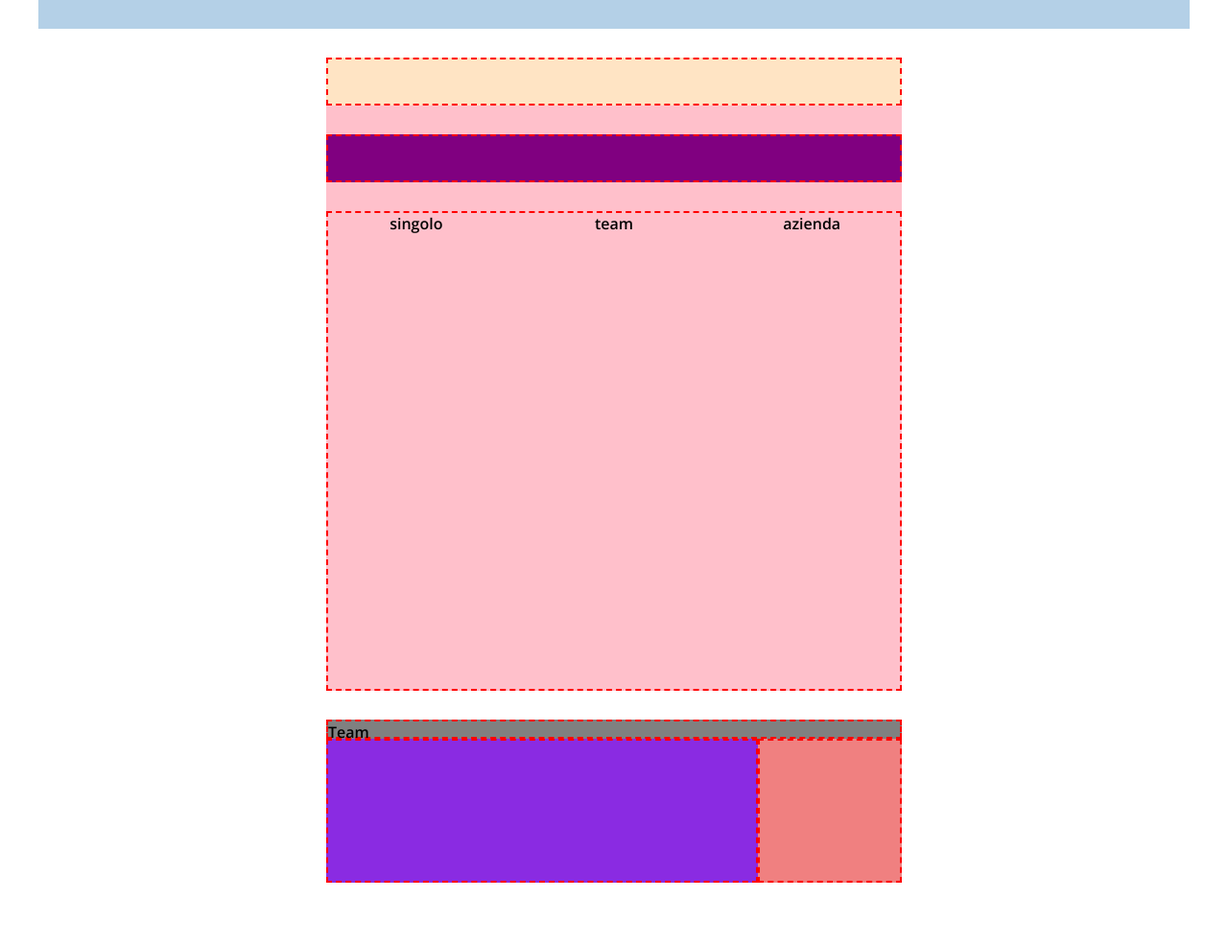
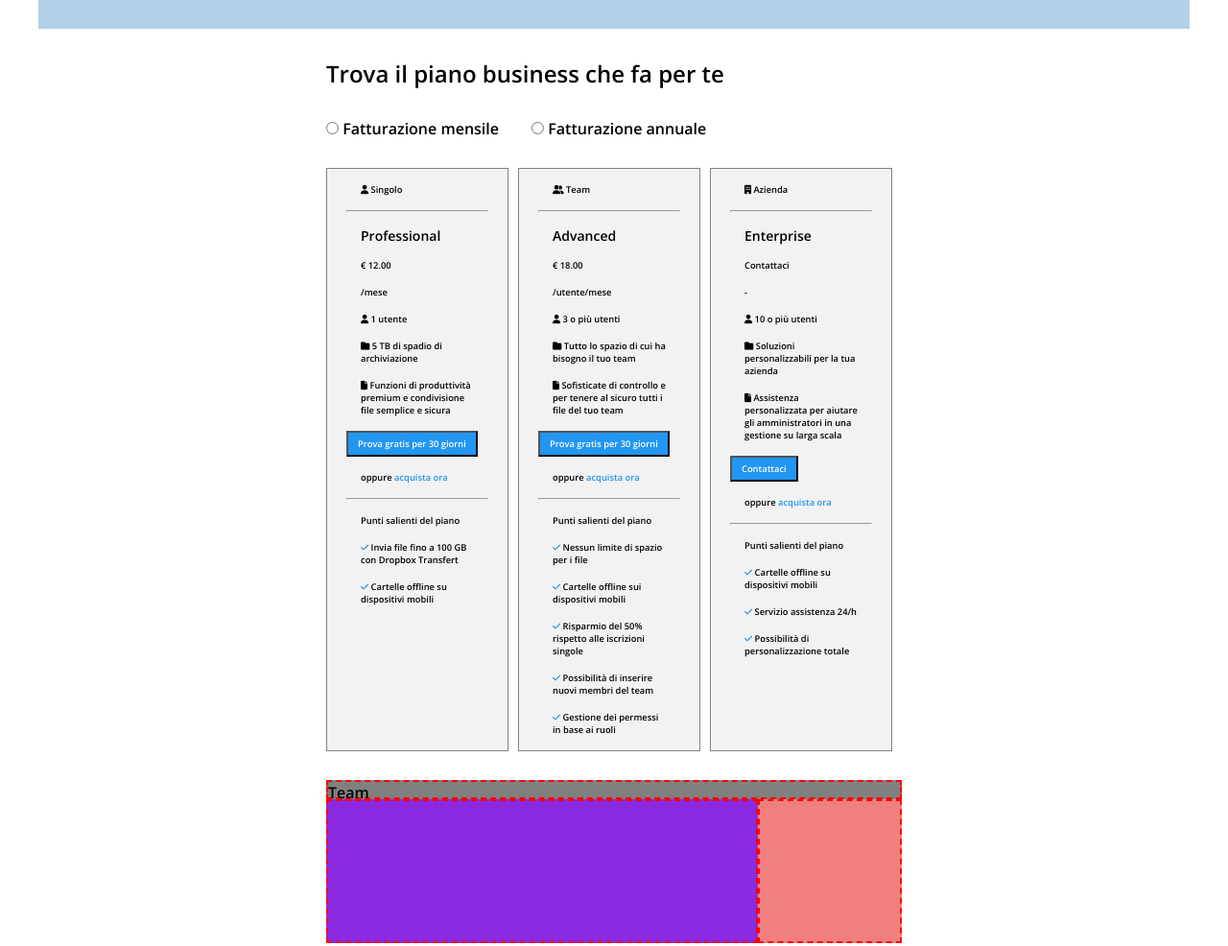
Before and after one commit to Alessiovinci87/htmlcss-dropbox, a plain HTML site: page index.html in a window 1280 px wide. Shown: the part 520-1506 px from the top of the page at 96% size. Drawn offline with nearby package versions, Linux system fonts and the light colour scheme.

Commit message:
Inserita prima parte main top

```diff
--- a/css/style.css
+++ b/css/style.css
@@ -139,47 +139,58 @@ h1{
 main top
 */
 
-.main-top{
-    background-color: pink;
-}
 
 .column-main-top {
 
 }
 
 .title-main-top{
-    height: 50px;
-    background-color: bisque;
+    text-align: left;
     margin-top: 30px;
-    border: 2px dashed red;
+
 }
 
 .radio-main-top{
-    height: 50px;
-    background-color: purple;
     margin: 30px 0;
-    border: 2px dashed red;
 }
 
-.column-main-top {
-    display: flex;
-    flex-wrap: wrap;
-    border: 2px dashed red;
-    height: 500px ;
-    text-align: center;
+#radio{
+    margin-left: 30px;
 }
 
-.column-single {
-    width: calc((100% / 3) - 15px);
+.container-column {
+    display: flex;
+  }
+
+  .column {
+    flex-basis: 33.33%;
+    background-color: #f2f2f2;
+    padding: 0 20px;
+    margin-right: 10px;
+    font-size: 7pt;
+    border: 1px solid gray;
+  }
+
+
+
+  .column h2, p{
+    margin: 15px;
+  }
+
+  .button-main-top {
+    background-color: #2196F3;
+    padding:5px 10px;
+    color: white;
+    font-size: unset;
 }
 
-.column-team{
-    width: calc((100% / 3) - 30px);
-    margin: 0 30px 0 30px;
+
+.acquista-ora{
+    color: #2196F3;
 }
 
-.column-azienda {
-    width: calc((100% / 3) - 15px);
+.fa-check{
+    color: #2196F3;
 }
 
 .horizontal-column-main {
--- a/index.html
+++ b/index.html
@@ -127,35 +127,72 @@
             <section class="main-top">
 
                 <div class="title-main-top">
-
+                    <h2>Trova il piano business che fa per te</h2>
                 </div>
 
                 <div class="radio-main-top">
 
+                    <input type="radio"> Fatturazione mensile
+                    <input id="radio" type="radio"> Fatturazione annuale
 
                 </div>
 
+                <div class="container-column">
+                    <div class="column">
+                        <p><i class="fa-solid fa-user"></i> Singolo</p>
+                        <hr>
+                        <h2>Professional</h2>
+                        <p><strong>€ 12.00</strong></p>
+                        <p>/mese</p>
+                        <p><i class="fa-solid fa-user"></i> 1 utente</p>
+                        <p><i class="fa-solid fa-folder"></i> 5 TB di spadio di archiviazione</p>
+                        <p><i class="fa-solid fa-file"></i> Funzioni di produttività premium e condivisione file semplice e sicura</p>
+                        <button class="button-main-top">Prova gratis per 30 giorni</button>
+                        <p>oppure <a class="acquista-ora" href="">acquista ora</a></p>
+                        <hr>
+                        <p><strong>Punti salienti del piano</strong></p>
+                        <p><i class="fa-solid fa-check"></i> Invia file fino a 100 GB con Dropbox Transfert</p>
+                        <p><i class="fa-solid fa-check"></i> Cartelle offline su dispositivi mobili</p>
+                    </div>
+
+                    <div class="column">
+                        <p><i class="fa-solid fa-user-group"></i> Team</p>
+                        <hr>
+                        <h2>Advanced</h2>
+                        <p><strong>€ 18.00</strong></p>
+                        <p>/utente/mese</p>
+                        <p><i class="fa-solid fa-user"></i> 3 o più utenti</p>
+                        <p><i class="fa-solid fa-folder"></i> Tutto lo spazio di cui ha bisogno il tuo team</p>
+                        <p><i class="fa-solid fa-file"></i> Sofisticate di controllo e per tenere al sicuro tutti i file del tuo team</p>
+                        <button class="button-main-top">Prova gratis per 30 giorni</button>
+                        <p>oppure <a class="acquista-ora" href="">acquista ora</a></p>
+                        <hr>
+                        <p><strong>Punti salienti del piano</strong></p>
+                        <p><i class="fa-solid fa-check"></i> Nessun limite di spazio per i file</p>
+                        <p><i class="fa-solid fa-check"></i> Cartelle offline sui dispositivi mobili</p>
+                        <p><i class="fa-solid fa-check"></i> Risparmio del 50% rispetto alle iscrizioni singole</p>
+                        <p><i class="fa-solid fa-check"></i> Possibilità di inserire nuovi membri del team</p>
+                        <p><i class="fa-solid fa-check"></i> Gestione dei permessi in base ai ruoli</p>
+                    </div>
 
 
-                <div class="main-vertical-column">
-
-
-                    <div class="column-main-top">
-
-                        <div class="column-single">
-                            singolo
-                        </div>
-
-                        <div class="column-team">
-                            team
-                        </div>
-
-                        <div class="column-azienda">
-                            azienda
-                        </div>
-
+                    <div class="column">
+                        <p><i class="fa-sharp fa-solid fa-building"></i> Azienda</p>
+                        <hr>
+                        <h2>Enterprise</h2>
+                        <p><strong>Contattaci</strong></p>
+                        <p>-</p>
+                        <p><i class="fa-solid fa-user"></i> 10 o più utenti</p>
+                        <p><i class="fa-solid fa-folder"></i> Soluzioni personalizzabili per la tua azienda</p>
+                        <p><i class="fa-solid fa-file"></i> Assistenza personalizzata per aiutare gli amministratori in una gestione su larga scala</p>
+                        <button class="button-main-top">Contattaci</button>
+                        <p>oppure <a class="acquista-ora" href="">acquista ora</a></p>
+                        <hr>
+                        <p><strong>Punti salienti del piano</strong></p>
+                        <p><i class="fa-solid fa-check"></i> Cartelle offline su dispositivi mobili</p>
+                        <p><i class="fa-solid fa-check"></i> Servizio assistenza 24/h</p>
+                        <p><i class="fa-solid fa-check"></i> Possibilità di personalizzazione totale</p>
                     </div>
-
                 </div>
 
 
```
Also changed, not shown: 1 other file.
